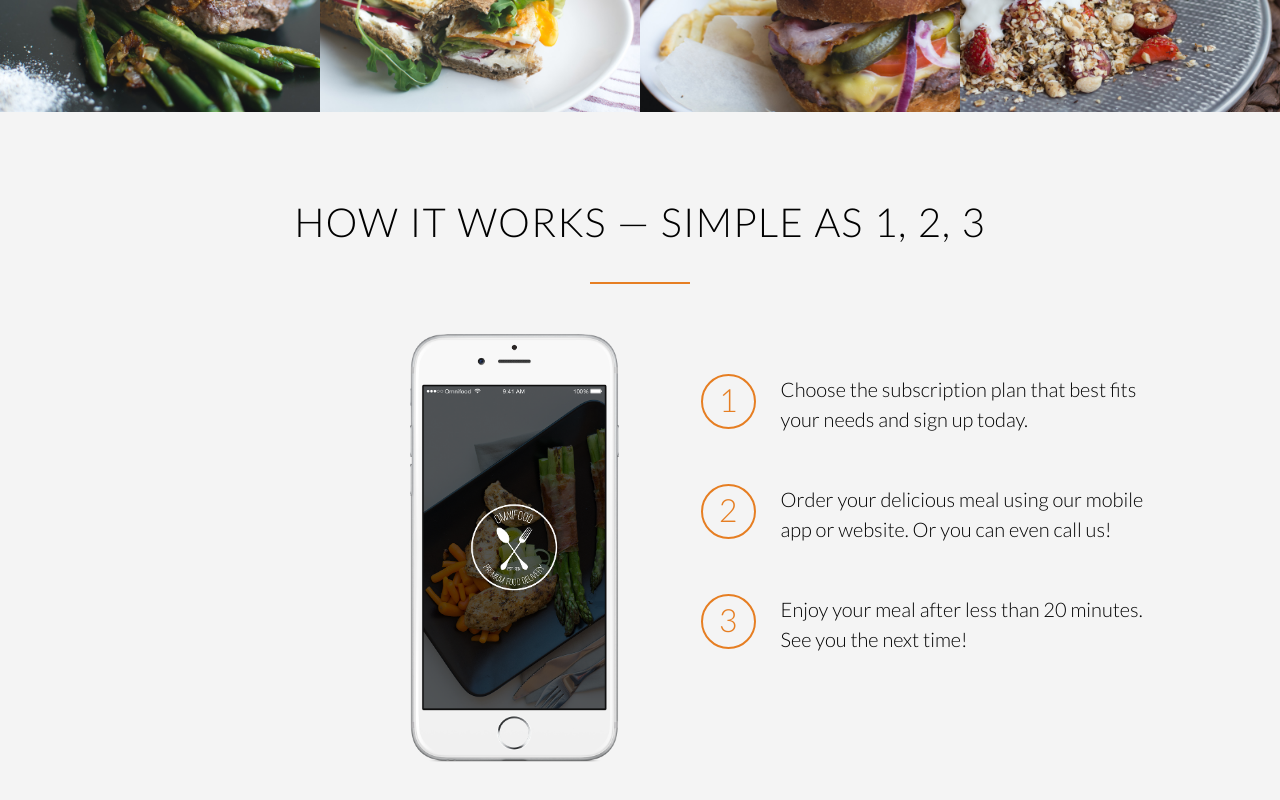
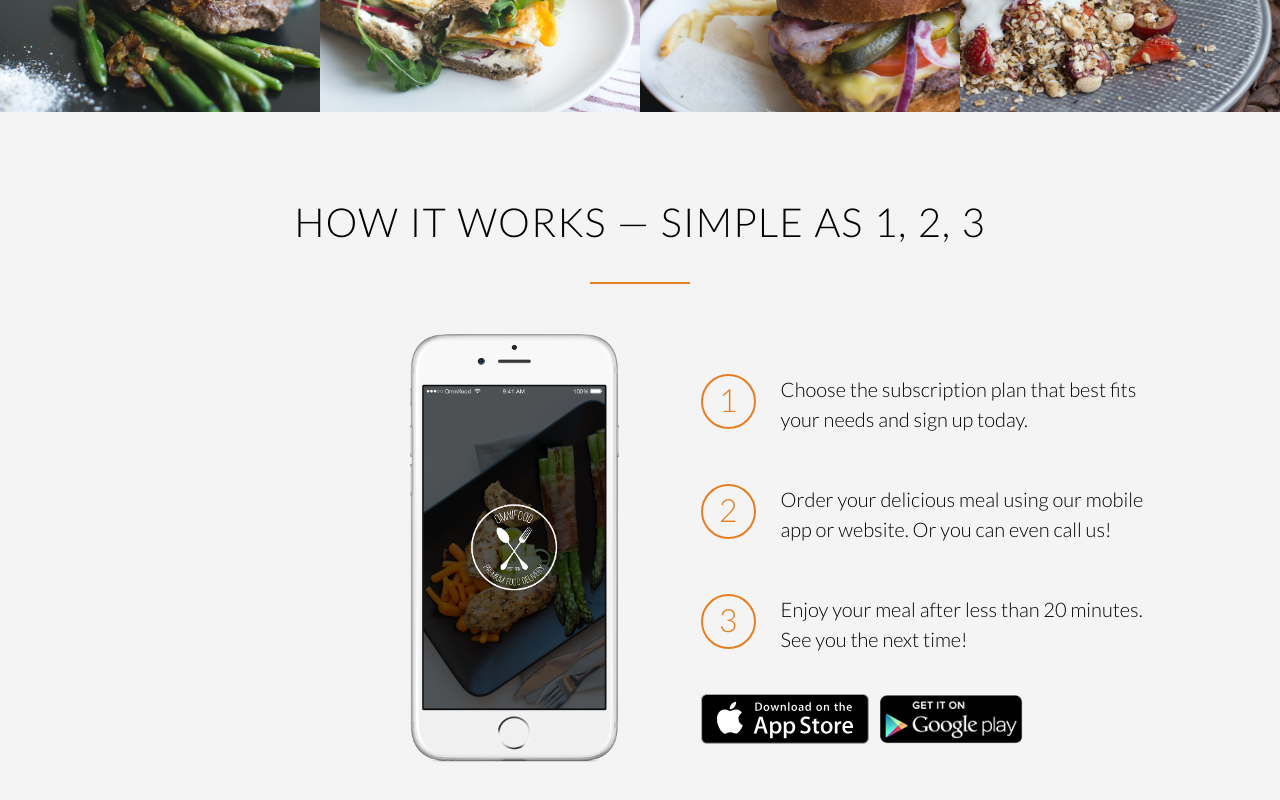
Before and after one commit to kwakufosu/OmniFood-Clone, a website: page public/index.html in a window 1280 px wide. Shown: the part 1809-2609 px from the top of the page. Drawn offline with nearby package versions, Linux system fonts and the light colour scheme.

Commit message:
Done with how it works section

```diff
--- a/public/index.html
+++ b/public/index.html
@@ -191,7 +191,7 @@
             />
           </div>
 
-          <div class="max-w-[80%] mx-auto my-[50px] ">
+          <div class="max-w-[80%] mx-auto mt-[50px]">
             <div class="mt-[20px] mb-[50px]">
               <div
                 class="text-[#e67e22] text-[120%] float-left mr-[15px] border-solid inline-block border-2 h-[40px] w-[40px] text-center border-[#e67e22] font-light rounded-full md:h-[55px] md:w-[55px] md:mr-[25px] md:text-[200%]"
@@ -232,6 +232,19 @@
                 time!
               </p>
             </div>
+
+            <div class="mt-10 flex ">
+              <img
+                src="./assets/img/download-app.svg"
+                alt=""
+                class="w-auto h-[50px] mr-[10px]"
+              />
+              <img
+                src="./assets/img/download-app-android.png"
+                alt=""
+                class="w-auto h-[50px] mr-[10px]"
+              />
+            </div>
           </div>
         </div>
       </div>
```
Also changed, not shown: public/main.css.
